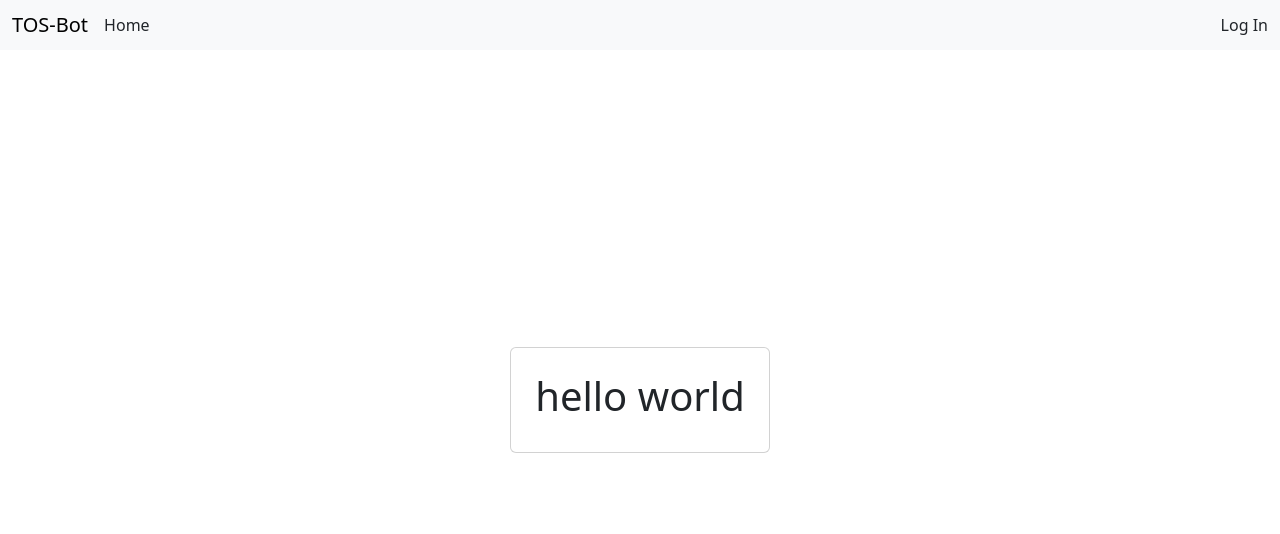
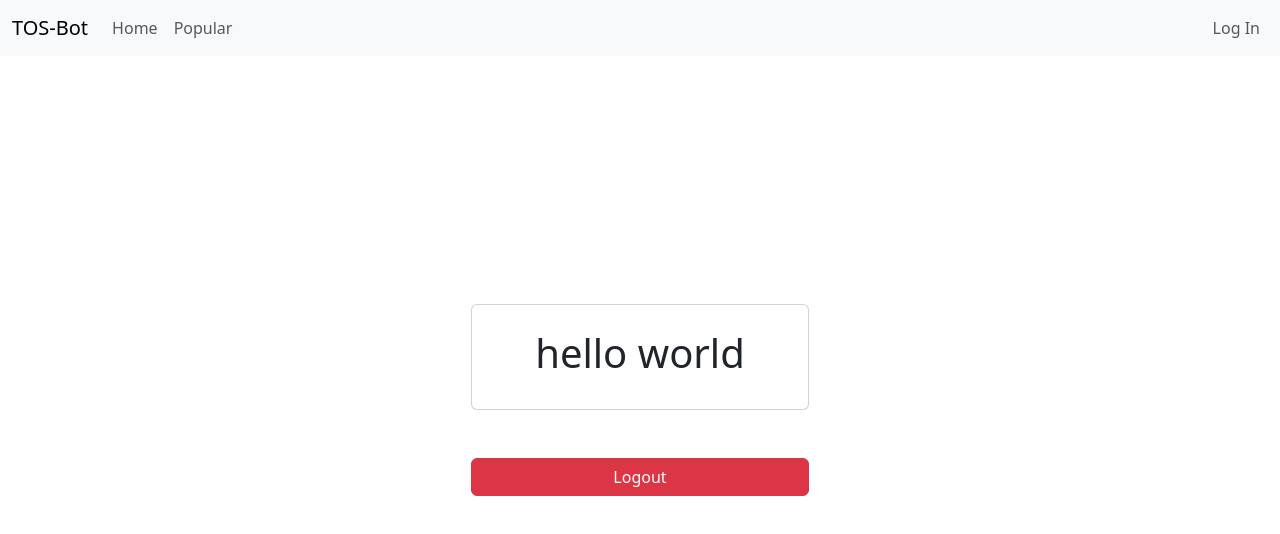
Before and after one commit to smugdrip/TOS-Scanner-Bot, a React (Vite) app in the folder frontend/: page /account in a window 1280 px wide. Shown: the top 534 px of the page. Built offline with nearby package versions, Linux system fonts and the light colour scheme.

Commit message:
added new componenets

```diff
--- a/frontend/src/App.jsx
+++ b/frontend/src/App.jsx
@@ -3,6 +3,7 @@
 import Login from './components/Login';
 import CreateAccount from './components/CreateAccount';
 import Account from './components/Account';
+import Popular from './components/Popular';
 import './App.css'
 
 function App() {
@@ -12,7 +13,8 @@
       <Route path="/" element={<Home />} />
       <Route path="/login" element={<Login />} />
       <Route path="/create-account" element={<CreateAccount/>} />
-      <Route path="account" element={<Account/>}/>
+      <Route path="/account" element={<Account/>}/>
+      <Route path="/popular" element={<Popular/>}/>
     </Routes>
   )
 }
--- a/frontend/src/components/Account.jsx
+++ b/frontend/src/components/Account.jsx
@@ -1,7 +1,15 @@
 import Navbar from "./Navbar";
+import { useNavigate } from "react-router-dom";
 
 
 function Account() {
+
+  const navigate = useNavigate();
+
+  const handleLogout = () => {
+    localStorage.removeItem("token");
+    navigate("/login");
+  };
 
   return(
     <>
@@ -13,6 +21,9 @@
             hello world
           </h1>
         </div>
+        <button type="button" className="btn btn-danger mt-5" onClick={handleLogout}>
+          Logout
+        </button>
       </div>
     </div>
     </>
--- a/frontend/src/components/Navbar.jsx
+++ b/frontend/src/components/Navbar.jsx
@@ -1,4 +1,3 @@
-// src/components/Navbar.jsx
 import { Link, NavLink } from 'react-router-dom';
 import { useEffect, useState } from 'react';
 import { jwtDecode } from 'jwt-decode';
@@ -22,16 +21,32 @@
   }, []);
 
   return (
-    <nav className="navbar bg-body-tertiary fixed-top w-100">
-      <div className="container-fluid d-flex align-items-center">
-        <Link className="navbar-brand mb-0 h1 me-3" to="/">
+
+    <nav className="navbar navbar-expand-md bg-body-tertiary fixed-top w-100">
+      <div className="container-fluid">
+        <Link className="navbar-brand" to="/">
           TOS-Bot
         </Link>
-
-        <NavLink className="nav-link me-auto" to="/" end>
+        <button className="navbar-toggler" type="button" data-bs-toggle="collapse" data-bs-target="#navbarNav" aria-controls="navbarNav" aria-expanded="false" aria-label="Toggle navigation">
+          <span className="navbar-toggler-icon"></span>
+        </button>
+        <div className="collapse navbar-collapse" id="navbarNav">
+          <ul className="navbar-nav">
+            <li className="nav-item">
+              <NavLink className="nav-link" to="/" end>
                 Home
               </NavLink>
+            </li>
+            <li className="nav-item">
+              <NavLink className="nav-link" to="/popular" end>
+                Popular
+              </NavLink>
+            </li>
 
+          </ul>
+          <ul className="navbar-nav ms-md-auto">
+
+            <li className="nav-item">
               {username ? (
 
                 <NavLink className="nav-link" to="/account">
@@ -43,6 +58,10 @@
                   Log In
                 </NavLink>
               )}
+            </li>
+
+          </ul>
+        </div>
       </div>
     </nav>
   );
--- a/frontend/src/components/Popular.jsx
+++ b/frontend/src/components/Popular.jsx
@@ -10,12 +10,8 @@
           <h1>
             popular page here
           </h1>
-
-
         </div>
-
       </div>
-
     </div>
     </>
   );
--- a/frontend/src/main.jsx
+++ b/frontend/src/main.jsx
@@ -3,6 +3,8 @@
 import { BrowserRouter } from 'react-router-dom'
 import './index.css'
 import App from './App.jsx'
+import 'bootstrap/dist/css/bootstrap.min.css';
+import 'bootstrap/dist/js/bootstrap.bundle.min';
 
 createRoot(document.getElementById('root')).render(
   <StrictMode>
```
Lines whose indentation alone changed are shown as unchanged.
